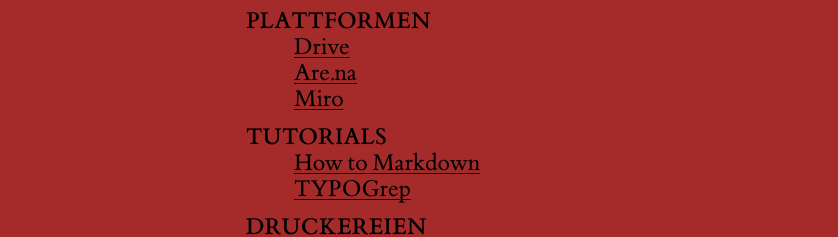
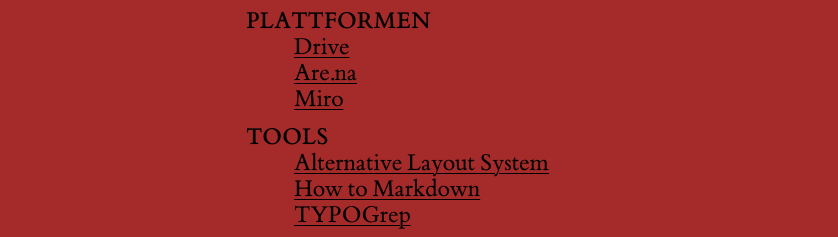
Before and after one commit to itsalive25/itsalive25.github.io, an Eleventy site: page index.html in a window 1280 px wide. Shown: the part 4345-4582 px from the top of the page, 442-1280 px from the left. Built offline with nearby package versions, Linux system fonts and the light colour scheme; Eleventy itself is replaced by a stand-in of ours; files that its build step writes are made by us from their sources; no server answers; what jsdom would draw is missing.

Commit message:
link update

```diff
--- a/index.html
+++ b/index.html
@@ -111,7 +111,8 @@
 <p><a href="https://drive.google.com/drive/folders/1-mLj-dX76DOLfYxW4xjglRe66Kup6CZU" target="_blank" rel="noopener">Drive</a></p>
 <p><a href="https://www.are.na/jnvncnt-dfk/it-s-alive-q3y25x1nrji" target="_blank" rel="noopener">Are.na</a></p>
 <p><a href="https://miro.com/app/board/uXjVI_LcECY=/?share_link_id=947635063897" target="_blank" rel="noopener">Miro</a></p>
-<h3>Tutorials</h3>
+<h3>Tools</h3>
+<p><a href="https://www.alternativelayoutsystem.com/" target="_blank" rel="noopener">Alternative Layout System</a></p>
 <p><a href="https://www.markdowntutorial.com/" target="_blank" rel="noopener">How to Markdown</a></p>
 <p><a href="https://www.typogrep.de/" target="_blank" rel="noopener">TYPOGrep</a></p>
 <h3>Druckereien</h3>
```
